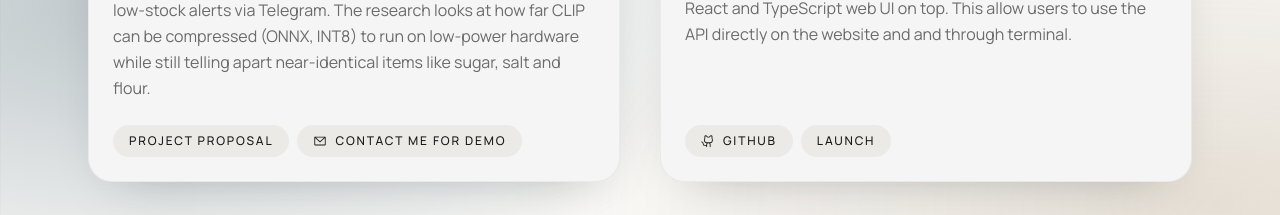
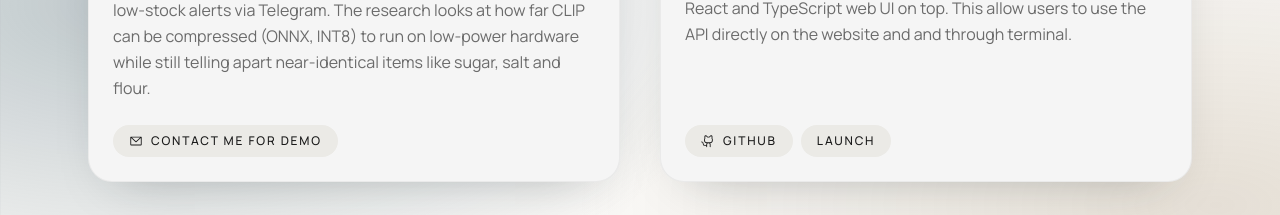
Before and after one commit to abdursujon/sujon.com, a React (Vite) app: page / in a window 1280 px wide. Shown: the part 2555-2770 px from the top of the page. Built offline with nearby package versions, Linux system fonts and the light colour scheme; no server answers.

Commit message:
broken link fixed

```diff
--- a/src/data/projectData.ts
+++ b/src/data/projectData.ts
@@ -11,7 +11,6 @@ export const projects: Project[] = [
     tools: ["Python", "PyTorch", "OpenCLIP", "ONNX Runtime", "OpenCV", "C++ (Arduino)", "ESP32-CAM", "Raspberry Pi", "Flask", "SQLite", "Telegram Bot API"],
     description: 'A final year research project where I\'m building a low-cost embedded kitchen stock tracker. An ESP32-CAM inside the cupboard wakes when the door is closed, photographs the shelf and sends it to a Raspberry Pi, which identifies each jar with an open-set CLIP model, estimates fill level with OpenCV and sends low-stock alerts via Telegram. The research looks at how far CLIP can be compressed (ONNX, INT8) to run on low-power hardware while still telling apart near-identical items like sugar, salt and flour.',
     links: [
-      { label: 'Project Proposal', href: './yes'},
       {
         label: 'Contact me for demo',
         href: `mailto:${contactDestinations.emailAddress}?subject=Final Year Project code`,
```
